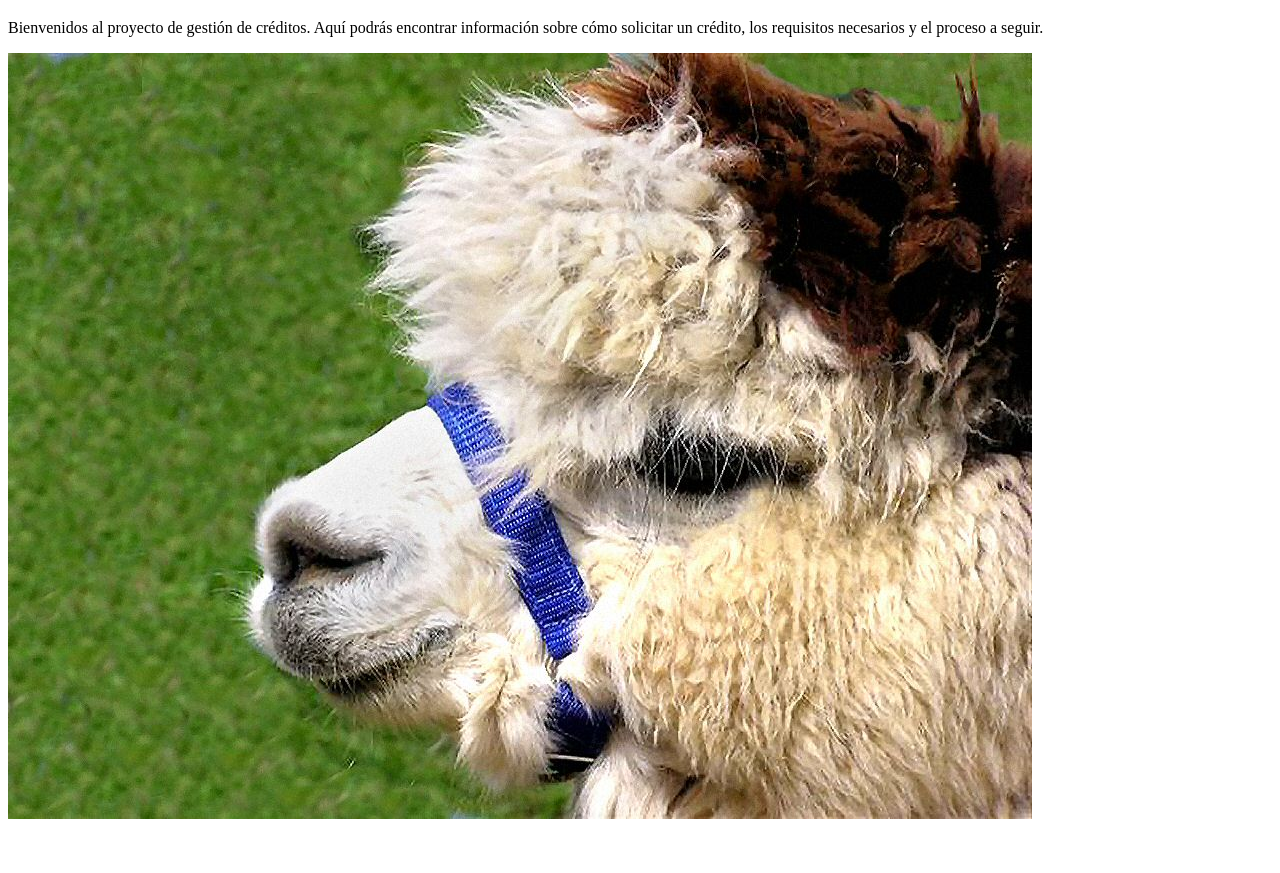
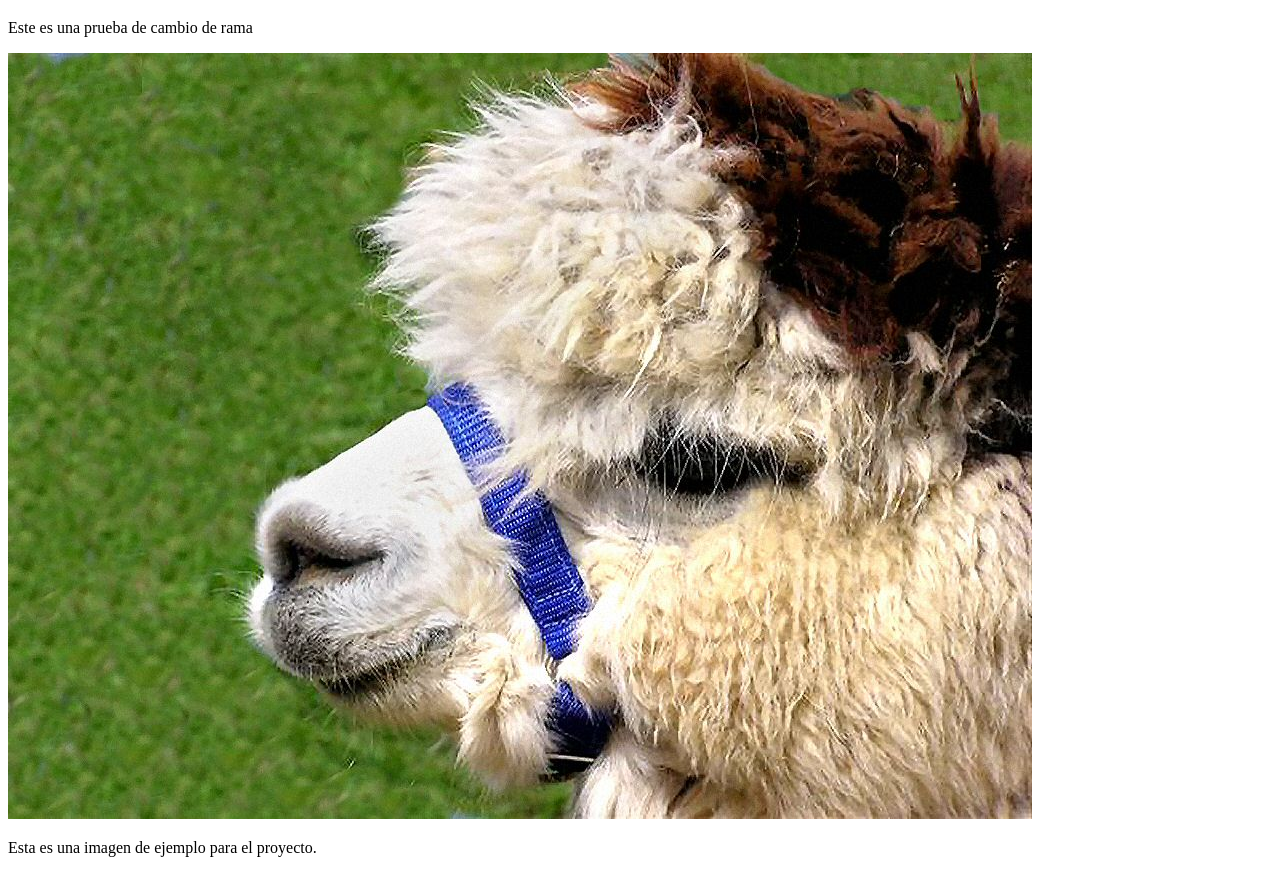
Before and after one commit to yefferson12355/Ingeniria_sofware_PrestamoDeCredito, a plain HTML site: page index.html in a window 1280 px wide. Shown: the part 61-934 px from the top of the page. Before the commit the page ends 892 px from the top, so only its background shows below. Drawn offline with Linux system fonts and the light colour scheme.

Commit message:
Primera Rama

```diff
--- a/index.html
+++ b/index.html
@@ -7,10 +7,11 @@
 </head>
 <body>
     <h1>El Proyecto de Créditos</h1>
-    <p>Bienvenidos al proyecto de gestión de créditos. Aquí podrás encontrar información sobre cómo solicitar un crédito, los requisitos necesarios y el proceso a seguir.</p>
-
+    <p>Este es una prueba de cambio de rama</p>
 
     <img src="llamita.jpg" alt="Descripción de la imagen">
 
+
+    <p>Esta es una imagen de ejemplo para el proyecto.</p>
 </body>
 </html>
```
